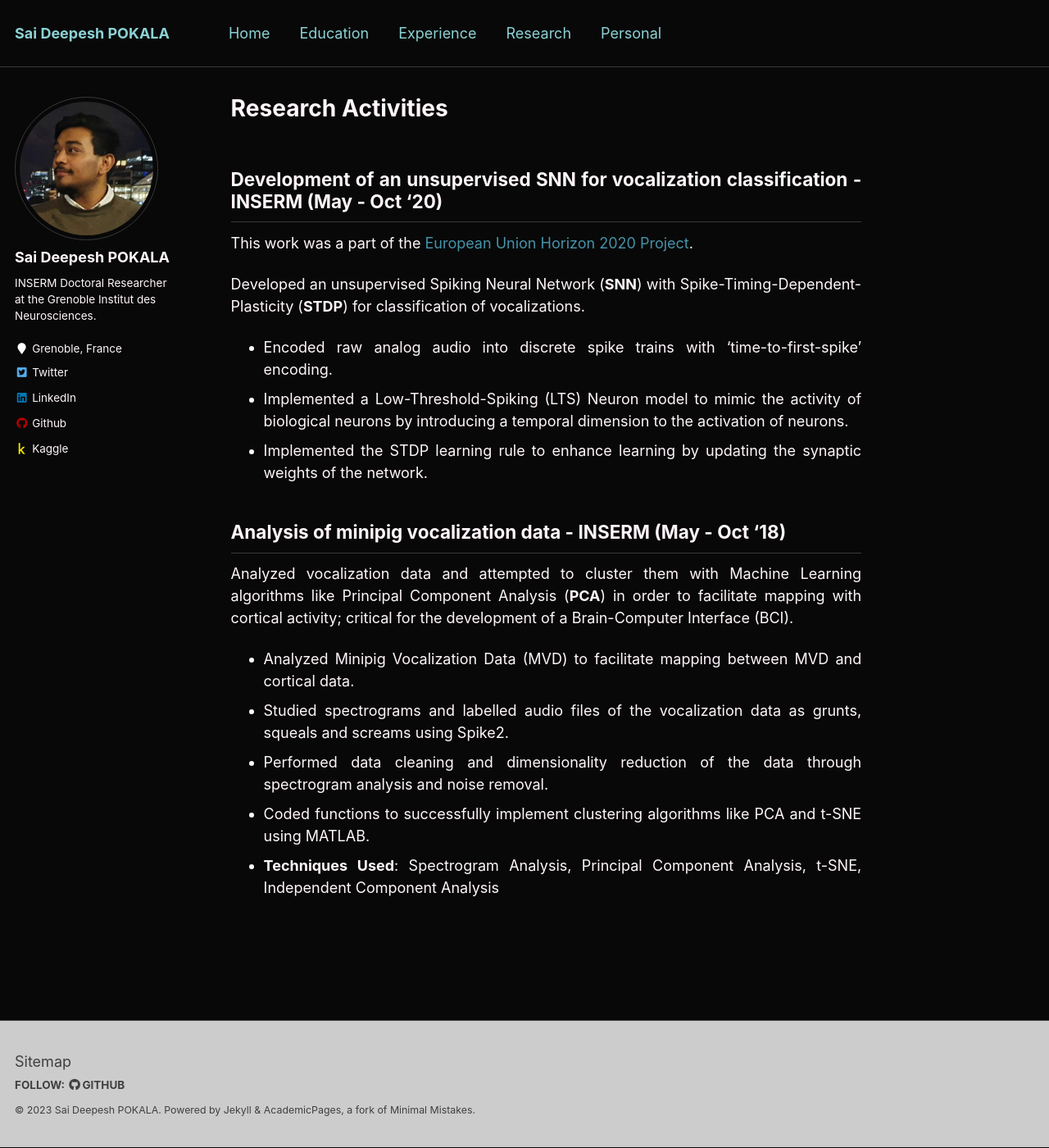
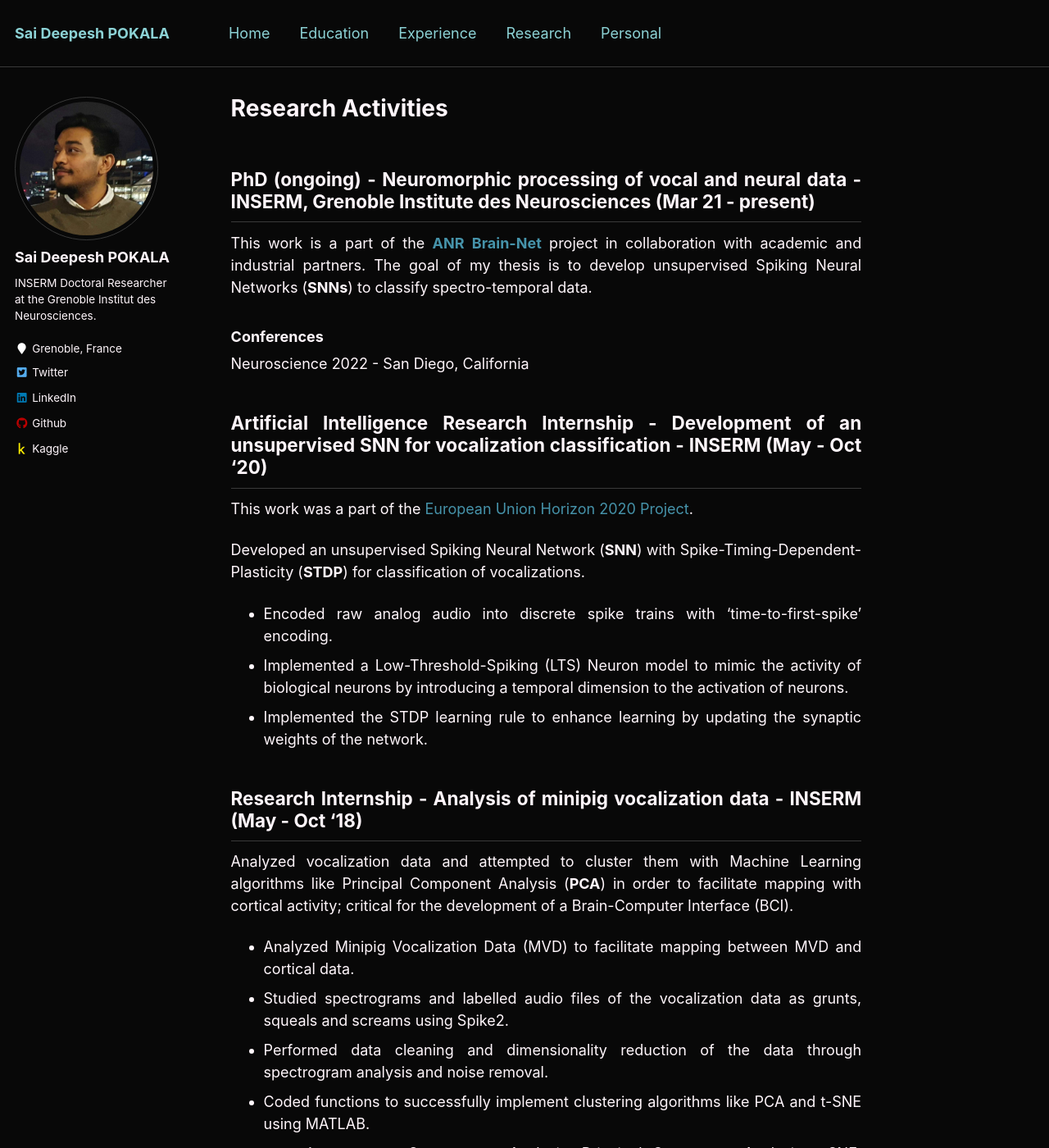
Before and after one commit to saideepesh/saideepesh.github.io, a Jekyll site: the page built from _pages/research.md, in a window 1280 px wide and 1400 px high. Shown: the whole window at 82% size. Built offline with Jekyll 4.4.1, drawn with Linux system fonts in a browser that asks for light colours.

Commit message:
Update research.md
PhD details

```diff
--- a/_pages/research.md
+++ b/_pages/research.md
@@ -5,7 +5,15 @@ author_profile: true
 classes: wide
 ---
 
-## Development of an unsupervised SNN for vocalization classification - INSERM (May - Oct '20)
+## PhD (ongoing) - Neuromorphic processing of vocal and neural data - INSERM, Grenoble Institute des Neurosciences (Mar 21 - present)
+
+This work is a part of the [**ANR**](https://anr.fr/en/){:target="_blank" rel="noopener"} [**Brain-Net**](https://sites.google.com/view/brainnet-project/accueil){:target="_blank" rel="noopener"} project in collaboration with academic and industrial partners. The goal of my thesis is to develop unsupervised Spiking Neural Networks (**SNNs**) to classify spectro-temporal data.
+
+### Conferences
+
+Neuroscience 2022 - San Diego, California
+
+## Artificial Intelligence Research Internship - Development of an unsupervised SNN for vocalization classification - INSERM (May - Oct '20)
 
 This work was a part of the [European Union Horizon 2020 Project](https://ec.europa.eu/programmes/horizon2020/en){:target="_blank" rel="noopener"}.
 
@@ -16,7 +24,7 @@ Developed an unsupervised Spiking Neural Network (**SNN**) with Spike-Timing-Dep
 - Implemented the STDP learning rule to enhance learning by updating the synaptic weights of the network.
 
 
-## Analysis of minipig vocalization data - INSERM (May - Oct '18)
+## Research Internship - Analysis of minipig vocalization data - INSERM (May - Oct '18)
 
 Analyzed vocalization data and attempted to cluster them with Machine Learning algorithms like Principal Component Analysis (**PCA**) in order to facilitate mapping with cortical activity; critical for the development of a Brain-Computer Interface (BCI).
 
```
